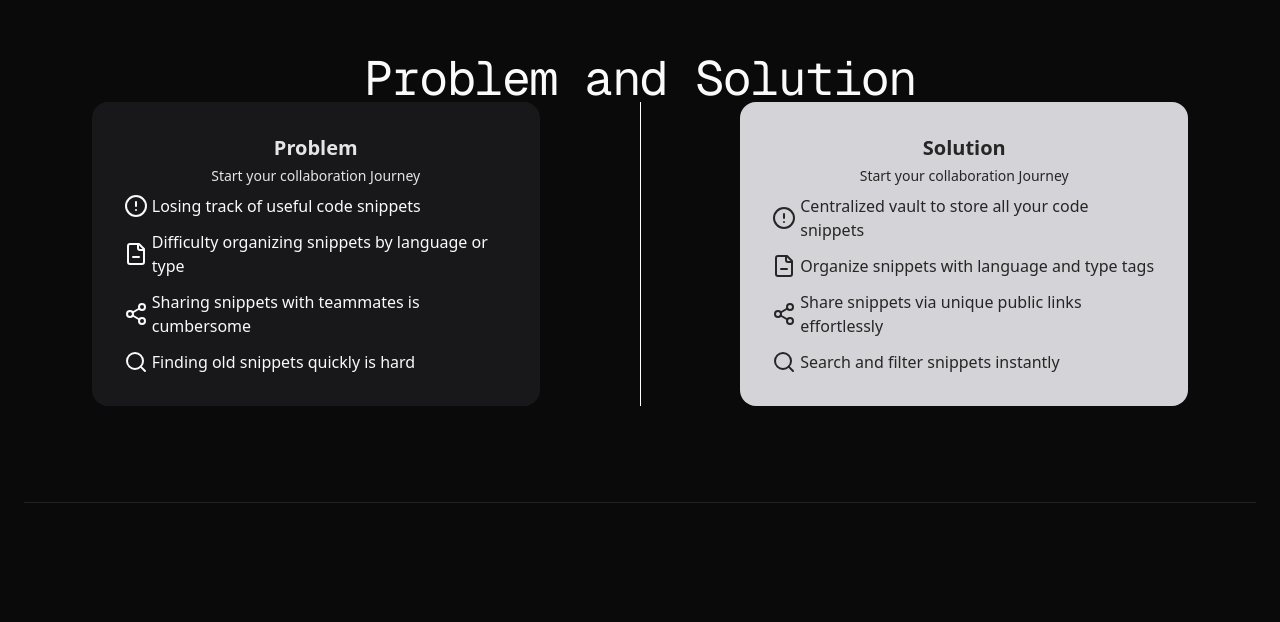
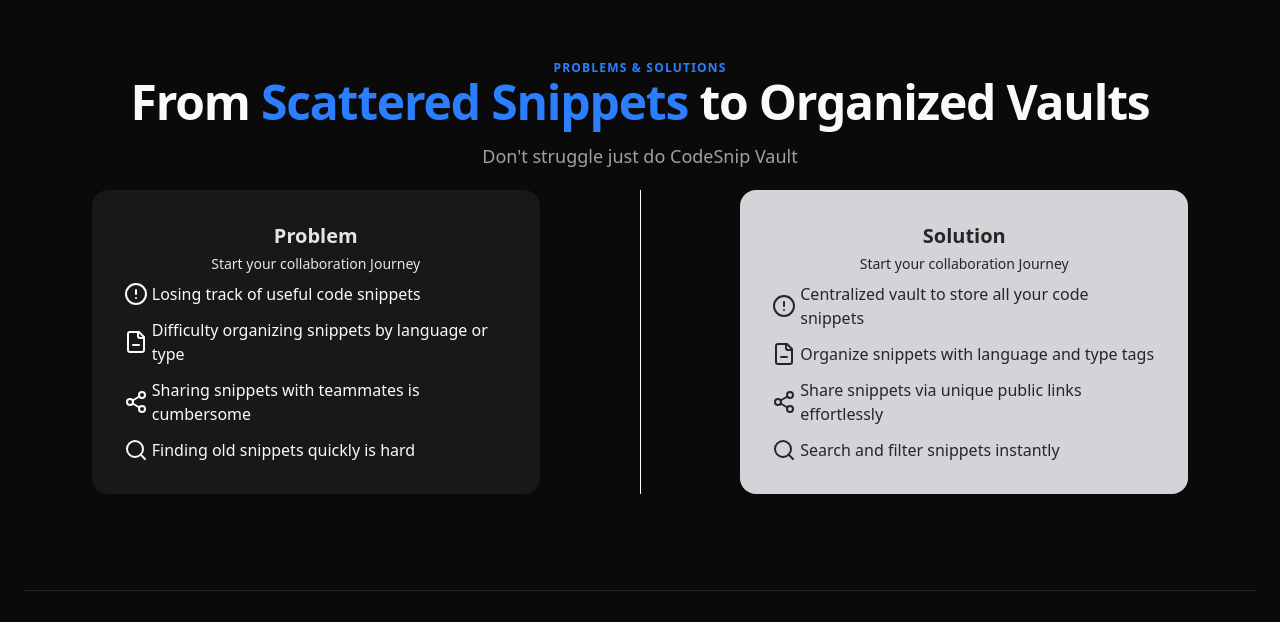
Before and after one commit to AbhijyYdv547/CodeSnipVault, a Next.js app in the folder frontend/: page / in a window 1280 px wide. Shown: the part 1018-1640 px from the top of the page. Built offline with nearby package versions, Linux system fonts and the light colour scheme.

Commit message:
feat: add about section

```diff
--- a/frontend/app/page.tsx
+++ b/frontend/app/page.tsx
@@ -1,5 +1,5 @@
+
 import AboutSection from "@/components/about-section";
-import DemoSection from "@/components/demo-section";
 import Footer from "@/components/footer";
 import HeroSection from "@/components/hero-section";
 import ResizableNav from "@/components/navbar";
@@ -12,7 +12,6 @@
       <div className="max-w-7xl mx-auto pt-24 px-6">
         <HeroSection/>
         <AboutSection/>
-        <DemoSection/>
         <Footer/>
       </div>
     </>
--- a/frontend/components/about-section.tsx
+++ b/frontend/components/about-section.tsx
@@ -1,20 +1,32 @@
 "use client";
 
 import { problems, solutions } from "@/constants";
+import { motion } from "motion/react";
 
 const AboutSection = () => {
     return (
         <section
             id="about"
-            className="py-24 relative border-b border-border bg-background text-foreground"
+                className="relative py-24 border-b border-border bg-background text-foreground flex flex-col gap-5"
         >
-            <div
-                className="text-center"
+            <motion.div
+                className="text-center space-y-4 px-4"
+                initial={{ opacity: 0, y: 30 }}
+                whileInView={{ opacity: 1, y: 0 }}
+                transition={{ duration: 0.6 }}
+                viewport={{ once: true }}
             >
-                <h2 className="text-3xl sm:text-5xl font-mono tracking-tight">
-                    Problem and Solution
+                <span className="uppercase text-xs tracking-widest text-blue-500 font-semibold">
+                    Problems & Solutions
+                </span>
+                <h2 className="text-3xl sm:text-5xl font-bold tracking-tight">
+                    From <span className="text-blue-500">Scattered Snippets</span> to Organized Vaults
                 </h2>
-            </div>
+                <p className="text-muted-foreground max-w-xl mx-auto text-base sm:text-lg">
+                    Don&apos;t struggle just do CodeSnip Vault
+                </p>
+            </motion.div>
+
 
             <div className="flex md:flex-row flex-col justify-between">
                 <div className="shadow-input mx-auto w-full max-w-md p-4 rounded-2xl md:p-8 bg-zinc-900">
@@ -60,7 +72,7 @@
                 </div>
             </div>
         </section>
-    );
-};
+
+)};
 
 export default AboutSection;
--- a/frontend/components/hero-section.tsx
+++ b/frontend/components/hero-section.tsx
@@ -9,9 +9,9 @@
         <BackgroundLines className="flex flex-col items-center mt-6 lg:mt-20" >
             <div className="text-5xl sm:text-6xl lg:text-7xl text-center tracking-wide flex flex-col gap-2">
                 <h1 className="font-mono">
-                    CodeSnipVault
+                    CodeSnip Vault
                 </h1>
-                <span className="text-3xl bg-gradient-to-r from-blue-500 to-purple-600 text-transparent bg-clip-text">
+                <span className="md:text-3xl text-2xl bg-gradient-to-r from-blue-500 to-purple-600 text-transparent bg-clip-text">
                     your code, organized
                 </span>
             <p className="mt-5 text-lg text-center text-neutral-500 max-w-4xl">
--- /dev/null
+++ b/frontend/components/workflow-section.tsx
@@ -0,0 +1,67 @@
+"use client";
+
+import { motion } from "framer-motion";
+import { workflowHighlights } from "../../constants/index";
+import Image from "next/image";
+import { CheckCircle2 } from "lucide-react";
+
+
+const Workflow = () => {
+    return (
+        <section
+            id="workflow"
+            className="py-24 bg-background text-foreground border-b border-border"
+        >
+            <motion.div
+                className="text-center space-y-4 px-4"
+                initial={{ opacity: 0, y: 30 }}
+                whileInView={{ opacity: 1, y: 0 }}
+                transition={{ duration: 0.6 }}
+                viewport={{ once: true }}
+            >
+                <h2 className="text-3xl sm:text-5xl font-bold tracking-tight">
+                    App&apos;s{" "}
+                    <span className="text-blue-500">workflow</span>
+                </h2>
+                <p className="text-muted-foreground max-w-2xl mx-auto text-base sm:text-lg">
+                    From idea to execution — NeuroNote gives your team the tools to move faster.
+                </p>
+            </motion.div>
+
+            <div className="mt-16 flex flex-col items-center gap-12 px-6 sm:px-12 max-w-7xl mx-auto">
+
+                <div className="flex-1 flex justify-center">
+                    <div className="rounded-lg border border-blue-500 shadow-sm shadow-blue-400 overflow-hidden">
+                        <Image
+                            src="/mermaid-chart.png"
+                            alt="Workflow"
+                            width={600}
+                            height={400}
+                            className="object-contain"
+                        />
+                    </div>
+                </div>
+
+                <div className="grid grid-cols-1 md:grid-cols-2 gap-8 mt-6">
+                    {workflowHighlights.map((item, index) => (
+                        <div
+                            key={index}
+                            className="flex gap-4 items-start p-4 border border-blue-500 rounded-xl shadow-sm hover:shadow-md transition"
+                        >
+                            <div className="text-blue-600 p-2 bg-blue-100 rounded-full">
+                                <CheckCircle2 size={20} />
+                            </div>
+                            <div>
+                                <h4 className="text-lg font-semibold text-blue-700">{item.label}</h4>
+                                <p className="text-sm text-muted-foreground">{item.description}</p>
+                            </div>
+                        </div>
+                    ))}
+                </div>
+
+            </div>
+        </section>
+    );
+};
+
+export default Workflow;
```
